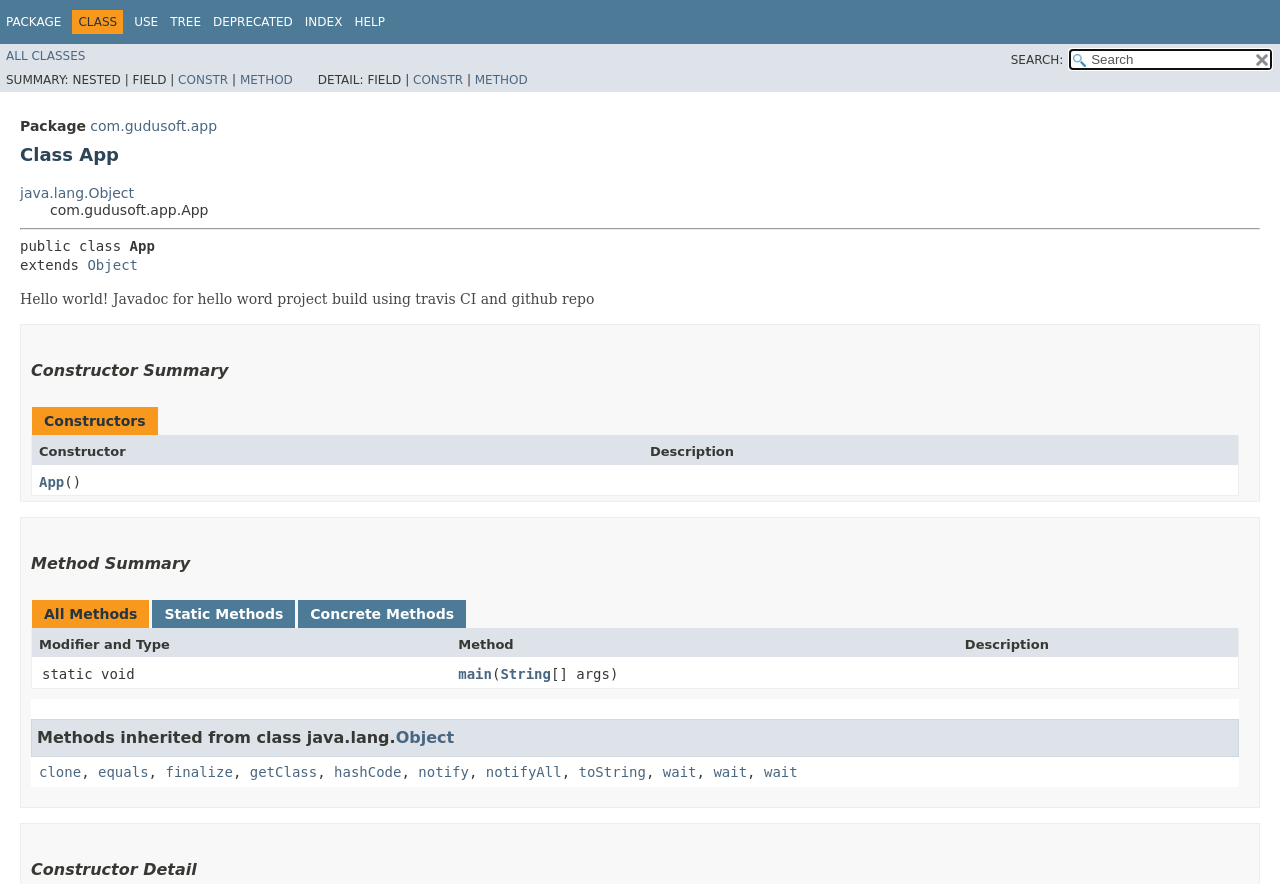
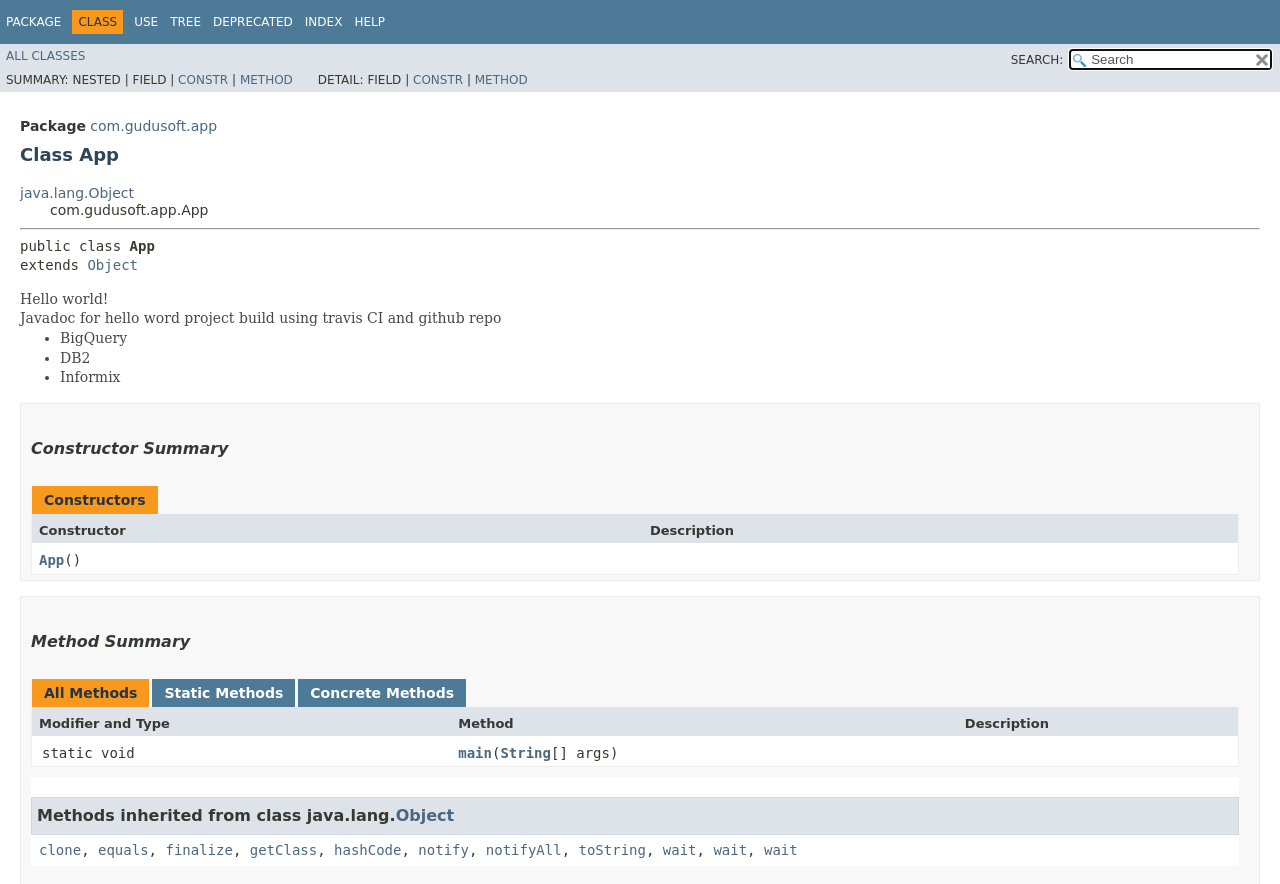
Before and after one commit to sqlparser/autoJavaDoc, a plain HTML site: page com/gudusoft/app/App.html in a window 1280 px wide. Shown: the top 884 px of the page. Drawn offline with Linux system fonts and the light colour scheme; no server answers; a script that the page names is missing; a web font is replaced by a local one.

Commit message:
Travis build 10

```diff
--- a/com/gudusoft/app/App.html
+++ b/com/gudusoft/app/App.html
@@ -2,7 +2,7 @@
 <!-- NewPage -->
 <html lang="en">
 <head>
-<!-- Generated by javadoc (11.0.2) on Sat Aug 03 14:48:42 UTC 2019 -->
+<!-- Generated by javadoc (11.0.2) on Sat Aug 03 15:08:08 UTC 2019 -->
 <title>App (my-app 1.0-SNAPSHOT API)</title>
 <meta http-equiv="Content-Type" content="text/html; charset=UTF-8">
 <meta name="dc.created" content="2019-08-03">
@@ -135,8 +135,10 @@ $('.navPadding').css('padding-top', $('.fixedNav').css("height"));
 <pre>public class <span class="typeNameLabel">App</span>
 extends <a href="https://docs.oracle.com/en/java/javase/11/docs/api/java.base/java/lang/Object.html?is-external=true" title="class or interface in java.lang" class="externalLink">Object</a></pre>
 <div class="block">Hello world!
+ <br>
  Javadoc for hello word project
- build using travis CI and github repo</div>
+ build using travis CI and github repo
+ <ul><li>BigQuery</li><li>DB2</li><li>Informix</li></ul></div>
 </li>
 </ul>
 </div>
```
Also changed, not shown: allclasses-index.html (+4 -2 lines), allclasses.html (+1 -1 lines), allpackages-index.html (+1 -1 lines), com/gudusoft/app/class-use/App.html (+1 -1 lines), com/gudusoft/app/package-summary.html (+4 -2 lines), com/gudusoft/app/package-tree.html (+1 -1 lines), com/gudusoft/app/package-use.html (+1 -1 lines), constant-values.html (+1 -1 lines), deprecated-list.html (+1 -1 lines), help-doc.html (+1 -1 lines), index-all.html (+4 -2 lines), index.html (+1 -1 lines), overview-tree.html (+1 -1 lines), 3 other files.
